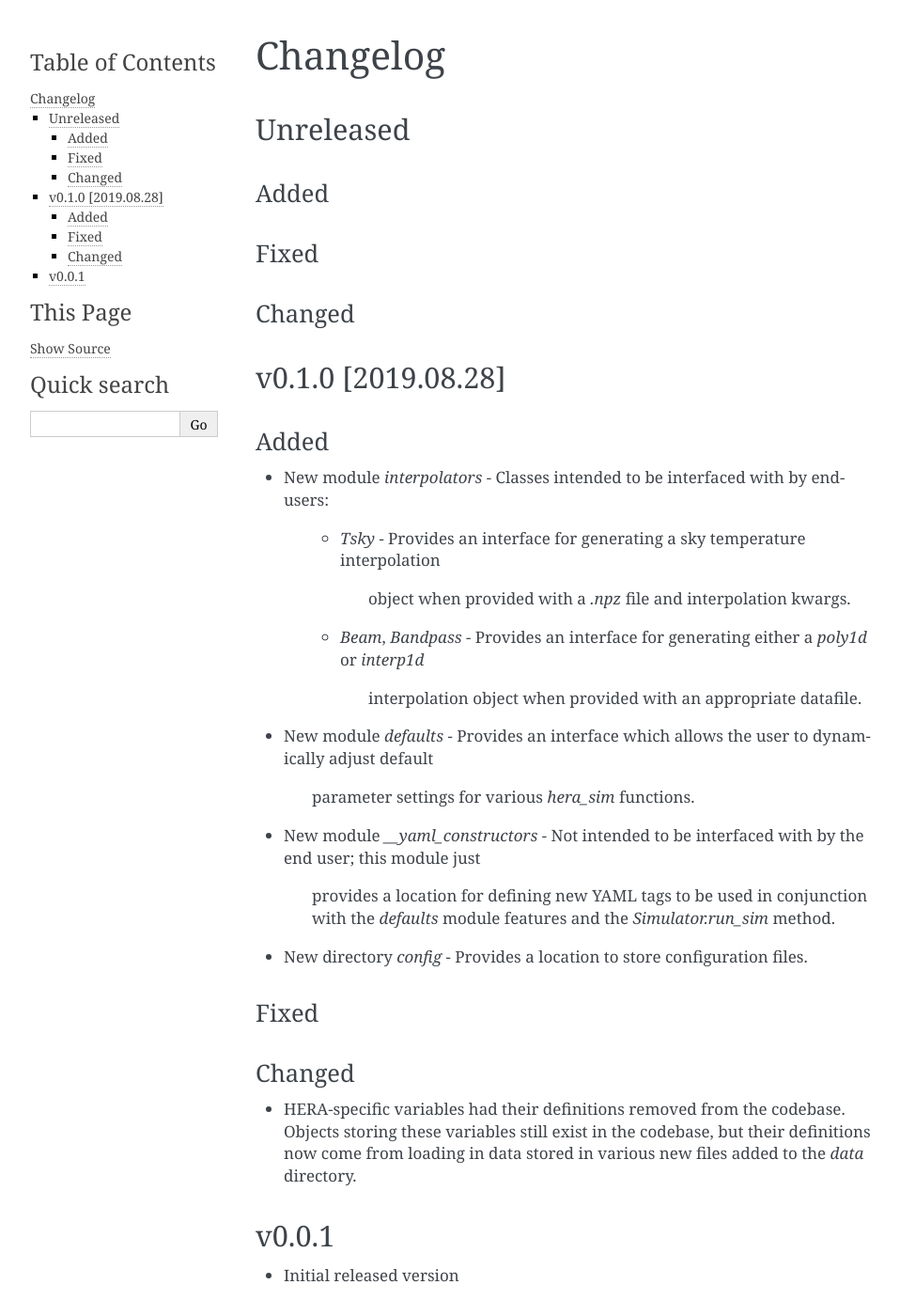
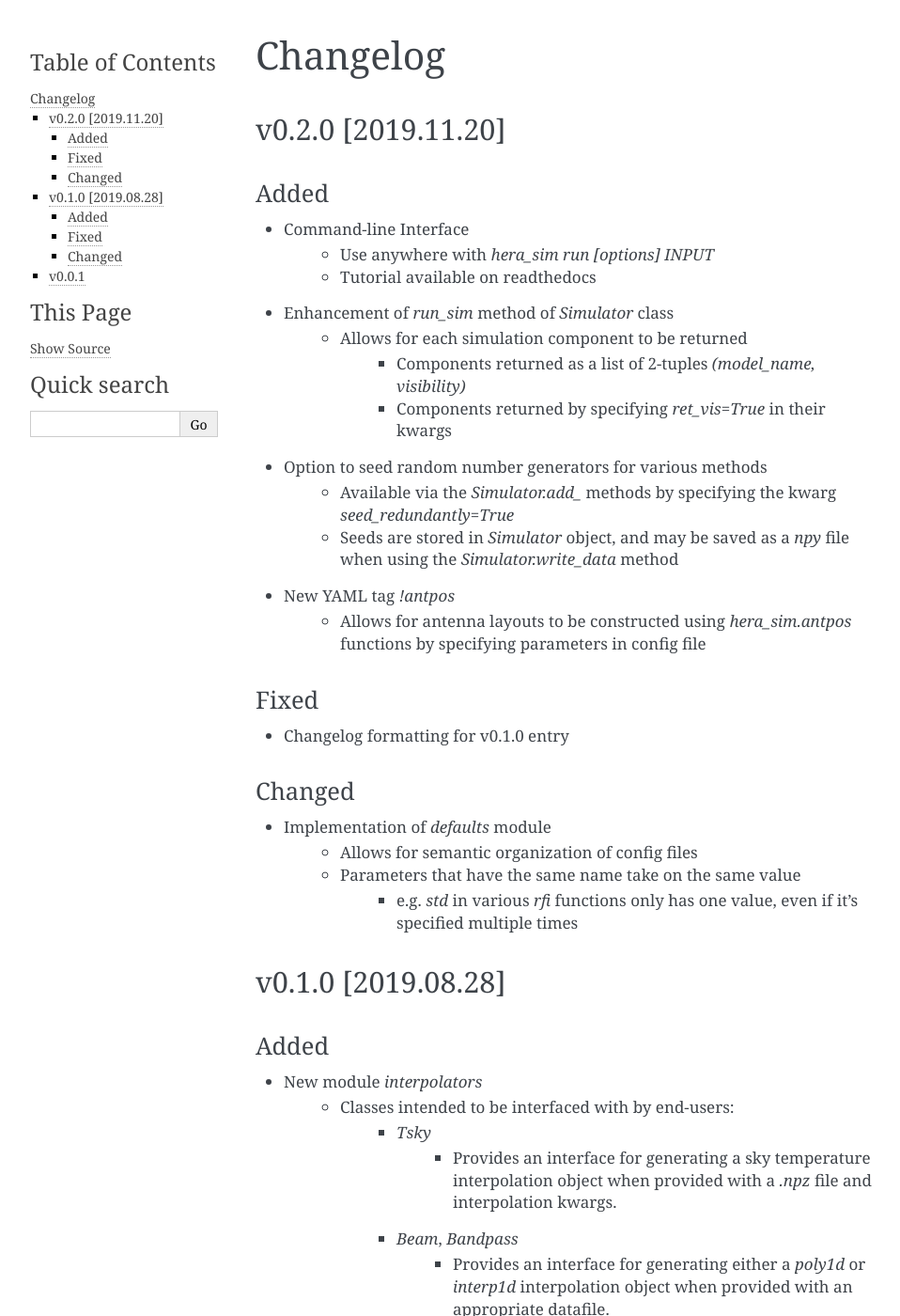
Before and after one commit to HERA-Team/hera_sim, a Sphinx documentation site: the page built from docs/changelog.rst, in a window 1280 px wide and 1400 px high. Shown: the whole window at 94% size, without its empty margins (148-1106 px from the left). Built offline with Sphinx 7.4.7, drawn with Linux system fonts in a browser that asks for light colours; pages that are not in the unit, such as notebooks, are missing from menus; some of the changed text lies outside the part shown.

Commit message:
Added sphinx_autorun to Sphinx config extensions and requirements. Made defaults tutorial discoverable on readthedocs. Started work on tutorial for using new CLI. Removed various TODOs and notes-to-self from code and made issues in their place. Updated package initializer to only print warning about new version in interactive mode (protected the warning by an if __name__=='__main__' clause). Updated changelog and fixed formatting problems.

```diff
--- a/CHANGELOG.rst
+++ b/CHANGELOG.rst
@@ -3,17 +3,44 @@ Changelog
 =========
 
 
-Unreleased
-==========
+v0.2.0 [2019.11.20]
+===================
 
 Added
 -----
 
+- Command-line Interface
+    - Use anywhere with `hera_sim run [options] INPUT`
+    - Tutorial available on readthedocs
+
+- Enhancement of `run_sim` method of `Simulator` class
+   - Allows for each simulation component to be returned
+      - Components returned as a list of 2-tuples `(model_name, visibility)`
+      - Components returned by specifying `ret_vis=True` in their kwargs
+
+- Option to seed random number generators for various methods
+   - Available via the `Simulator.add_` methods by specifying the kwarg \
+     `seed_redundantly=True`
+   - Seeds are stored in `Simulator` object, and may be saved as a `npy` \
+     file when using the `Simulator.write_data` method
+
+- New YAML tag `!antpos`
+   - Allows for antenna layouts to be constructed using `hera_sim.antpos` \
+     functions by specifying parameters in config file
+
 Fixed
 -----
 
+- Changelog formatting for v0.1.0 entry
+
 Changed
 -------
+
+- Implementation of `defaults` module
+   - Allows for semantic organization of config files
+   - Parameters that have the same name take on the same value
+      - e.g. `std` in various `rfi` functions only has one value, even if \
+        it's specified multiple times
 
 v0.1.0 [2019.08.28]
 ===================
@@ -22,25 +49,27 @@ Added
 -----
 
 - New module `interpolators`
-  - Classes intended to be interfaced with by end-users:
-    - `Tsky`
-      - Provides an interface for generating a sky temperature interpolation
-        object when provided with a `.npz` file and interpolation kwargs.
-    - `Beam`, `Bandpass`
-      - Provides an interface for generating either a `poly1d` or `interp1d`
-        interpolation object when provided with an appropriate datafile.
+   - Classes intended to be interfaced with by end-users:
+      - `Tsky`
+         - Provides an interface for generating a sky temperature \
+           interpolation object when provided with a `.npz` file \
+           and interpolation kwargs.
+      - `Beam`, `Bandpass`
+         - Provides an interface for generating either a `poly1d` or \
+           `interp1d` interpolation object when provided with an \
+           appropriate datafile.
 
 - New module `defaults`
-  - Provides an interface which allows the user to dynamically adjust default
-    parameter settings for various `hera_sim` functions.
+   - Provides an interface which allows the user to dynamically adjust \
+     default parameter settings for various `hera_sim` functions.
 
 - New module `__yaml_constructors`
-  - Not intended to be interfaced with by the end user; this module just
-    provides a location for defining new YAML tags to be used in conjunction
-    with the `defaults` module features and the `Simulator.run_sim` method.
+   - Not intended to be interfaced with by the end user; this module just \
+     provides a location for defining new YAML tags to be used in conjunction \
+     with the `defaults` module features and the `Simulator.run_sim` method.
 
 - New directory `config`
-  - Provides a location to store configuration files.
+   - Provides a location to store configuration files.
 
 Fixed
 -----
--- a/docs/conf.py
+++ b/docs/conf.py
@@ -62,6 +62,7 @@ extensions = [
     'sphinx.ext.viewcode',
     'sphinx.ext.autosectionlabel',
     'sphinx.ext.napoleon',
+    'sphinx_autorun',
     'nbsphinx',
     'IPython.sphinxext.ipython_console_highlighting',
 ]
--- a/docs/requirements.txt
+++ b/docs/requirements.txt
@@ -3,3 +3,4 @@
 sphinx>=1.8
 nbsphinx
 ipython
+sphinx_autorun
```
Also changed, not shown: docs/tutorials.rst (+15 -0 lines), docs/tutorials/hera_sim_cli.rst (added, +20 -0 lines), hera_sim/__init__.py (+17 -16 lines), 1 other file.
